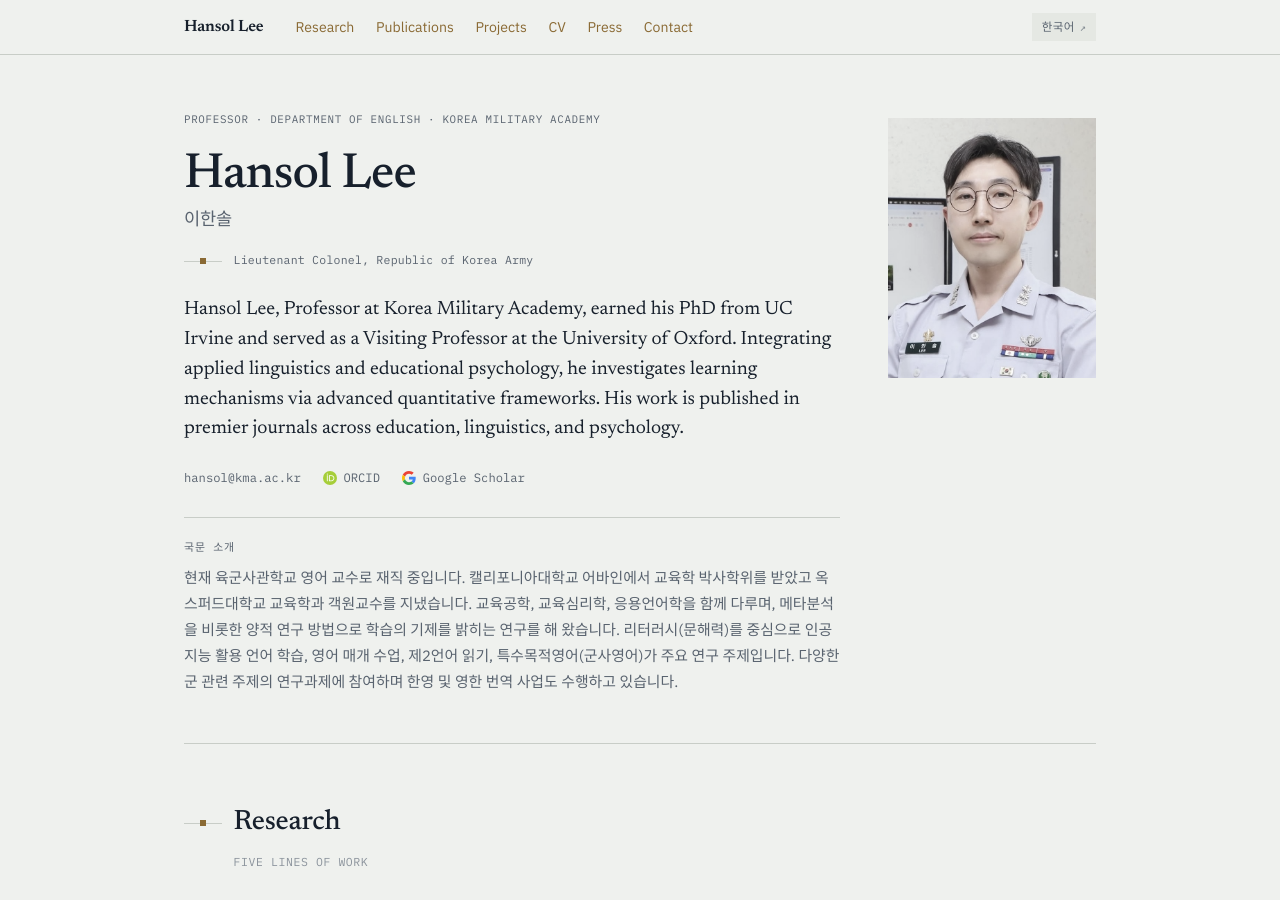
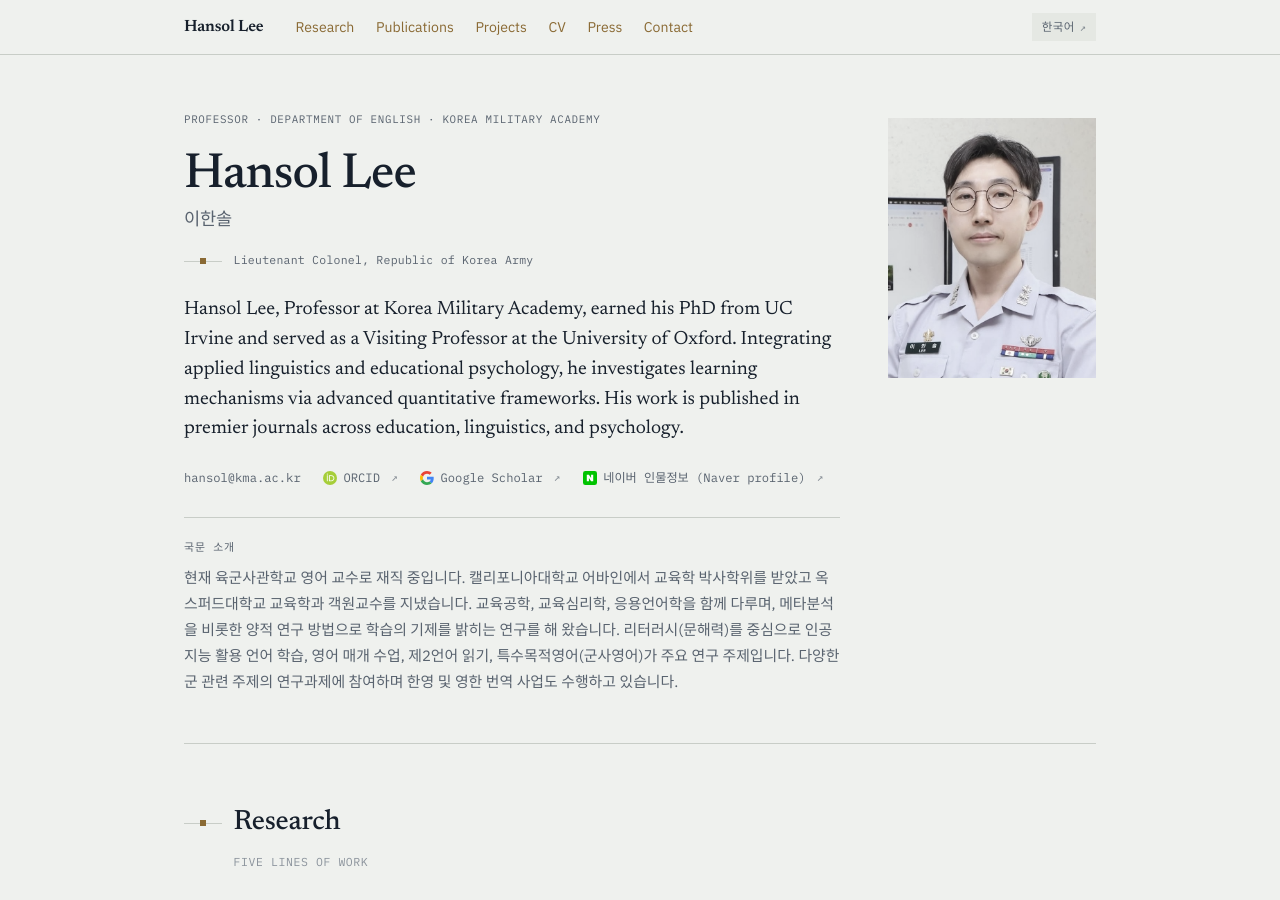
Before and after one commit to hansol6461/hansol6461.github.io, a Jekyll site: the page built from index.html, in a window 1280 px wide and 900 px high. Built offline with Jekyll 4.4.1, drawn with Linux system fonts in a browser that asks for light colours; some web fonts are replaced.

Commit message:
Add files via upload

```diff
--- a/_includes/body.html
+++ b/_includes/body.html
@@ -46,7 +46,7 @@
       <div class="pub-body">
         <h3 class="pub-t">
           {%- if p.doi and p.doi != "" -%}
-          <a href="{{ p.doi }}">{{ p.title }}</a>
+          <a href="{{ p.doi }}" target="_blank" rel="noopener">{{ p.title }}</a>
           {%- else -%}
           {{ p.title }}
           {%- endif -%}
@@ -172,7 +172,7 @@
     {%- for a in site.data.press %}
     <li>
       <p class="p-meta">{{ a.date }} · {{ a.outlet_en }}</p>
-      <p class="p-t"><a href="{{ a.url }}">{{ a.title_en }}</a></p>
+      <p class="p-t"><a href="{{ a.url }}" target="_blank" rel="noopener">{{ a.title_en }}</a></p>
       {%- assign nt = a.note_en %}
       {%- if nt and nt != "" %}<p class="p-n">{{ nt }}</p>{% endif %}
     </li>
@@ -193,11 +193,11 @@
     <div>
       <h3 class="sub">{{ t.headings.profiles }}</h3>
       <ul class="plist">
-        <li><a class="oid" href="https://orcid.org/{{ site.orcid }}">{% include icon-orcid.html %}ORCID {{ site.orcid }}</a></li>
+        <li><a class="oid" href="https://orcid.org/{{ site.orcid }}" target="_blank" rel="noopener">{% include icon-orcid.html %}ORCID {{ site.orcid }}<span class="ext" aria-hidden="true">↗</span></a></li>
         {%- if site.profiles.scholar and site.profiles.scholar != "" %}
-        <li><a class="oid" href="{{ site.profiles.scholar }}">{% include icon-scholar.html %}Google Scholar</a></li>{% endif %}
+        <li><a class="oid" href="{{ site.profiles.scholar }}" target="_blank" rel="noopener">{% include icon-scholar.html %}Google Scholar<span class="ext" aria-hidden="true">↗</span></a></li>{% endif %}
         {%- if site.profiles.naver and site.profiles.naver != "" %}
-        <li><a class="oid" href="{{ site.profiles.naver }}">{% include icon-naver.html %}네이버 인물정보 (Naver profile)</a></li>{% endif %}
+        <li><a class="oid" href="{{ site.profiles.naver }}" target="_blank" rel="noopener">{% include icon-naver.html %}네이버 인물정보 (Naver profile)<span class="ext" aria-hidden="true">↗</span></a></li>{% endif %}
         {%- if site.profiles.researchgate and site.profiles.researchgate != "" %}
         <li><a href="{{ site.profiles.researchgate }}">ResearchGate</a></li>{% endif %}
       </ul>
--- a/_layouts/default.html
+++ b/_layouts/default.html
@@ -41,9 +41,11 @@
 
       <p class="hero-links">
         <a href="mailto:{{ site.email }}">{{ site.email }}</a>
-        <a class="oid" href="https://orcid.org/{{ site.orcid }}">{% include icon-orcid.html %}ORCID</a>
+        <a class="oid" href="https://orcid.org/{{ site.orcid }}" target="_blank" rel="noopener">{% include icon-orcid.html %}ORCID<span class="ext" aria-hidden="true">↗</span></a>
         {%- if site.profiles.scholar and site.profiles.scholar != "" %}
-        <a class="oid" href="{{ site.profiles.scholar }}">{% include icon-scholar.html %}Google Scholar</a>{% endif %}
+        <a class="oid" href="{{ site.profiles.scholar }}" target="_blank" rel="noopener">{% include icon-scholar.html %}Google Scholar<span class="ext" aria-hidden="true">↗</span></a>{% endif %}
+        {%- if site.profiles.naver and site.profiles.naver != "" %}
+        <a class="oid" href="{{ site.profiles.naver }}" target="_blank" rel="noopener">{% include icon-naver.html %}네이버 인물정보 (Naver profile)<span class="ext" aria-hidden="true">↗</span></a>{% endif %}
       </p>
 
       {%- assign ko = site.data.i18n.ko_intro %}
```
